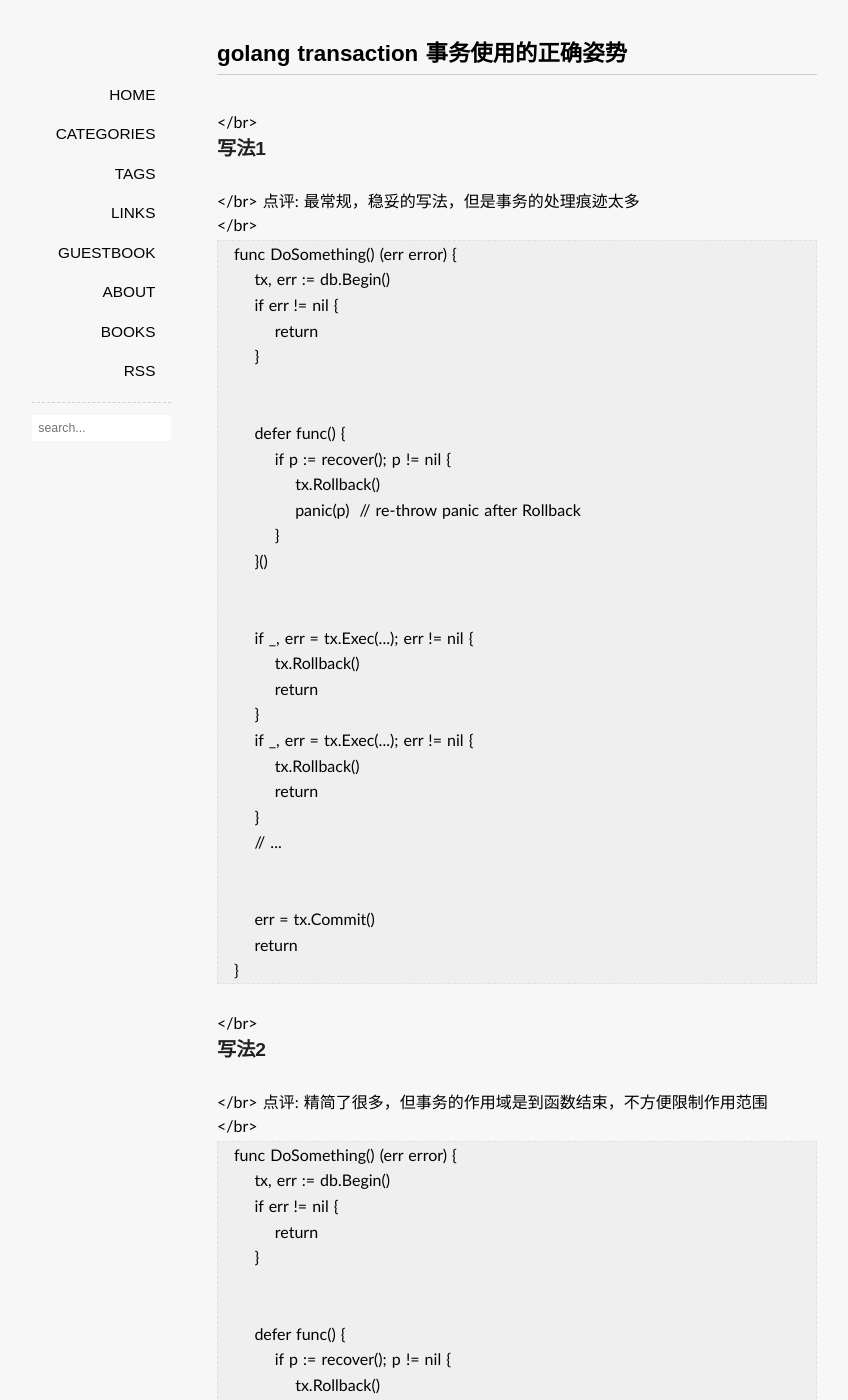
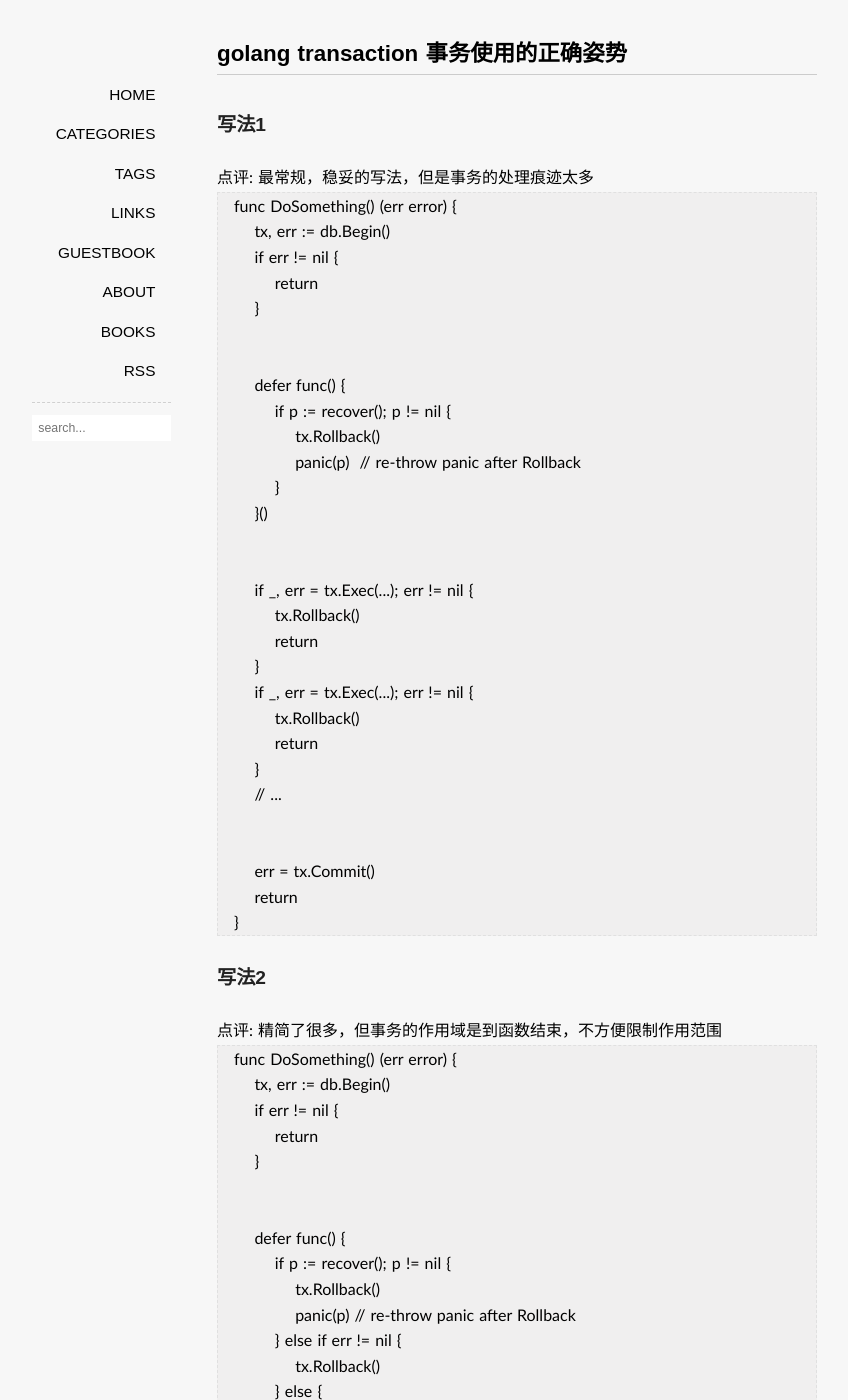
Before and after one commit to hopehook/HopeHook.com, a Jekyll site: the page built from _posts/2017-08-21-golang_transaction.md, in a window 1280 px wide and 1400 px high. Shown: the whole window, without its empty margins (123-971 px from the left). Built offline with Jekyll 4.4.1, drawn with Linux system fonts in a browser that asks for light colours; some web fonts are replaced; comment, search, counter and statistics services are not loaded; some of the changed text lies outside the part shown.

Commit message:
Update 2017-08-21-golang_transaction.md

```diff
--- a/_posts/2017-08-21-golang_transaction.md
+++ b/_posts/2017-08-21-golang_transaction.md
@@ -7,11 +7,11 @@ categories: 数据库
 tags: golang
 ---
 
-<br></br>
+<br/>
 ### 写法1
-<br></br>
+<br/>
 点评: 最常规，稳妥的写法，但是事务的处理痕迹太多
-<br></br>
+<br/>
 <pre>
 func DoSomething() (err error) {
     tx, err := db.Begin()
@@ -45,11 +45,11 @@ func DoSomething() (err error) {
 </pre>
 
 
-<br></br>
+<br/>
 ### 写法2
-<br></br>
+<br/>
 点评: 精简了很多，但事务的作用域是到函数结束，不方便限制作用范围
-<br></br>
+<br/>
 <pre>
 func DoSomething() (err error) {
     tx, err := db.Begin()
@@ -81,11 +81,11 @@ func DoSomething() (err error) {
 }
 </pre>
 
-<br></br>
+<br/>
 ### 写法3
-<br></br>
+<br/>
 点评: 很高端的写法，可读性稍微差一点
-<br></br>
+<br/>
 <pre>
 func Transact(db *sql.DB, txFunc func(*sql.Tx) error) (err error) {
     tx, err := db.Begin()
@@ -123,11 +123,11 @@ func DoSomething() error {
 }
 </pre>
 
-<br></br>
+<br/>
 ### 我的写法
-<br></br>
+<br/>
 点评: 咋看起来没什么特点，但是简洁，安全，作用范围可控
-<br></br>
+<br/>
 <pre>
 func DoSomething() (err error) {
     tx, _ := db.Begin()
@@ -147,11 +147,11 @@ func DoSomething() (err error) {
 }
 </pre>
 
-<br></br>
+<br/>
 ### 循环场景的写法
-<br></br>
+<br/>
 1 小事务  // 每次循环提交一次
-<br></br>
+<br/>
 <pre>
 func DoSomething() (err error) {
     tx, _ := db.Begin()
@@ -178,9 +178,9 @@ for {
 }
 </pre>
 
-<br></br>
+<br/>
 2 大事务 // 批量提交
-<br></br>
+<br/>
 <pre>
 func DoSomething() (err error) {
     tx, _ := db.Begin()
@@ -200,8 +200,8 @@ func DoSomething() (err error) {
     return
 }
 </pre>
-<br></br>
+<br/>
 
 参考:
-<br></br>
+<br/>
 [https://stackoverflow.com/questions/16184238/database-sql-tx-detecting-commit-or-rollback](https://stackoverflow.com/questions/16184238/database-sql-tx-detecting-commit-or-rollback)
```
